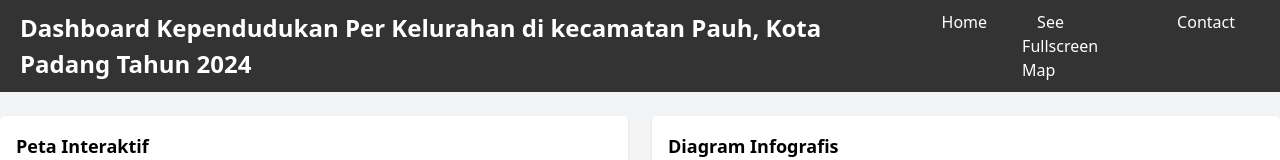
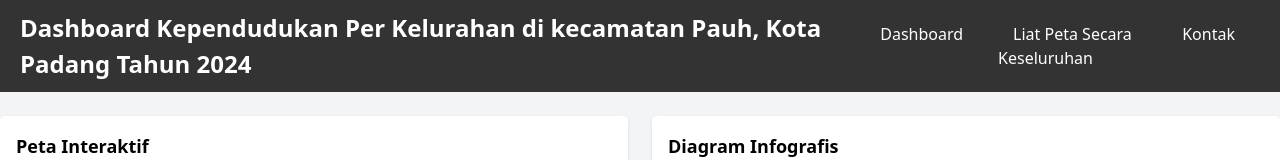
Before and after one commit to Syaraf13/dashboard_peta_kependudukan_pauh, a plain HTML site: page index.html in a window 1280 px wide. Shown: the top 160 px of the page. Drawn offline with nearby package versions, Linux system fonts and the light colour scheme.

Commit message:
index.html

```diff
--- a/index.html
+++ b/index.html
@@ -17,9 +17,9 @@
     <div class="logo">Dashboard Kependudukan Per Kelurahan di kecamatan Pauh, Kota Padang Tahun 2024</div>
     <div class="menu-toggle" onclick="toggleMenu()">&#9776;</div>
     <ul class="menu">
-        <li><a href="https:/daunbonteng.github.io/dashboard_peta_kependudukan_pauh/">Home</a></li>
-        <li><a href="https://syaraf13.github.io/project_peta_kependudukan/">See Fullscreen Map</a></li>
-        <li><a href="https://instagram.com/syaraf_al">Contact</a></li>
+        <li><a href="https://syaraf13.github.io/dashboard_peta_kependudukan_pauh/">Dashboard</a></li>
+        <li><a href="https://syaraf13.github.io/project_peta_kependudukan/">Liat Peta Secara Keseluruhan</a></li>
+        <li><a href="https://instagram.com/syaraf_al">Kontak</a></li>
     </ul>
     </nav>
     <!-- Main Content -->
```
